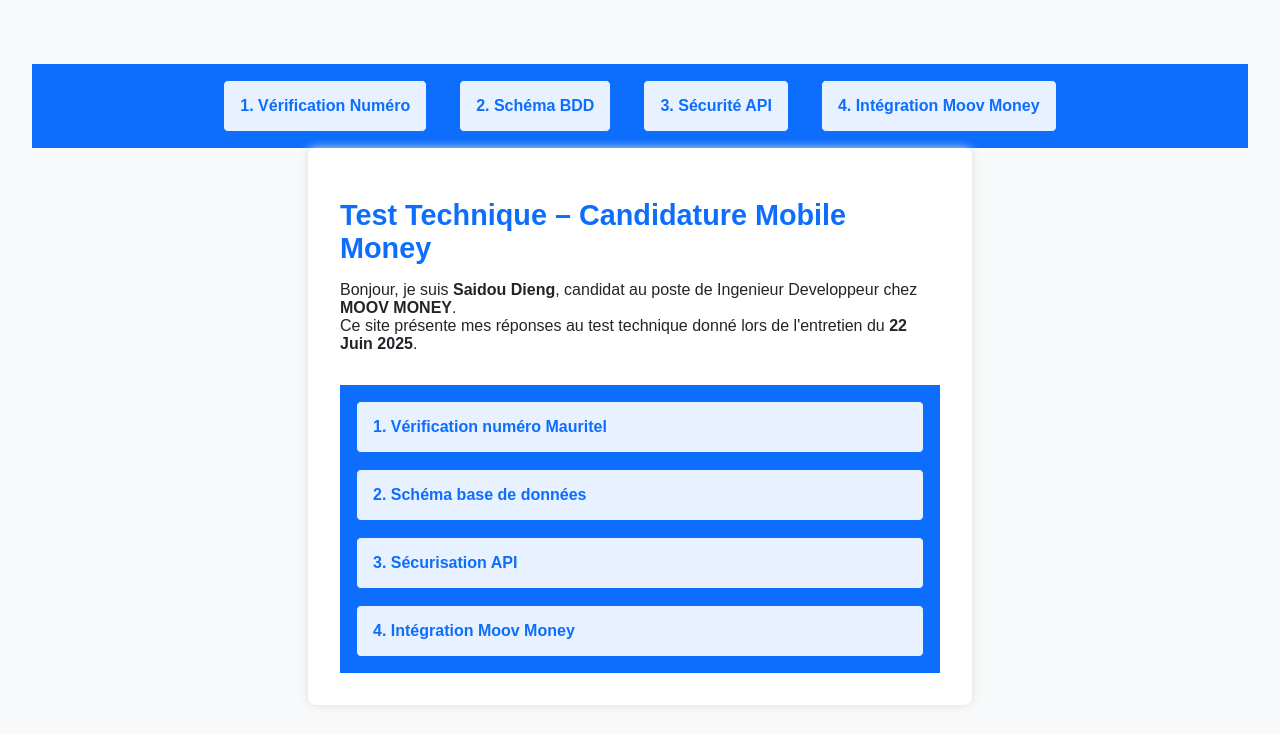
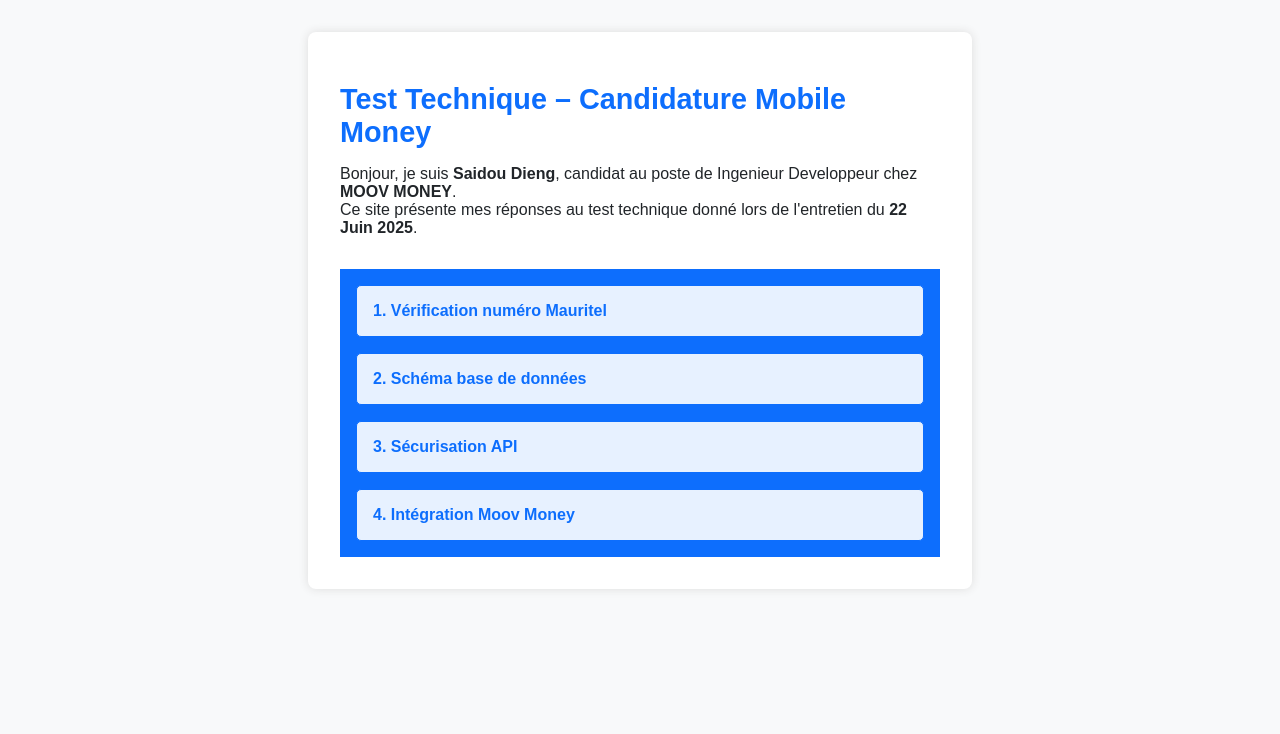
Before and after one commit to seydi22/test-tchnique_moovmoney, a plain HTML site: page index.html in a window 1280 px wide. Drawn offline with Linux system fonts and the light colour scheme.

Commit message:
Update index.html

```diff
--- a/index.html
+++ b/index.html
@@ -8,14 +8,7 @@
   <link rel="stylesheet" href="styles.css" />
 </head>
 <body>
-<nav class="menu">
- <ul>
- <li><a href="verif.html">1. Vérification Numéro</a></li>
- <li><a href="schema-bd.html">2. Schéma BDD</a></li>
- <li><a href="securite-api.html">3. Sécurité API</a></li>
-<li><a href="moov-integration.html">4. Intégration Moov Money</a></li>
-</ul>
- </nav>
+
   <main class="container">
     <h1>Test Technique – Candidature Mobile Money</h1>
     <p>Bonjour, je suis <strong>Saidou Dieng</strong>, candidat au poste de Ingenieur Developpeur chez <strong>MOOV MONEY</strong>.<br>
```
